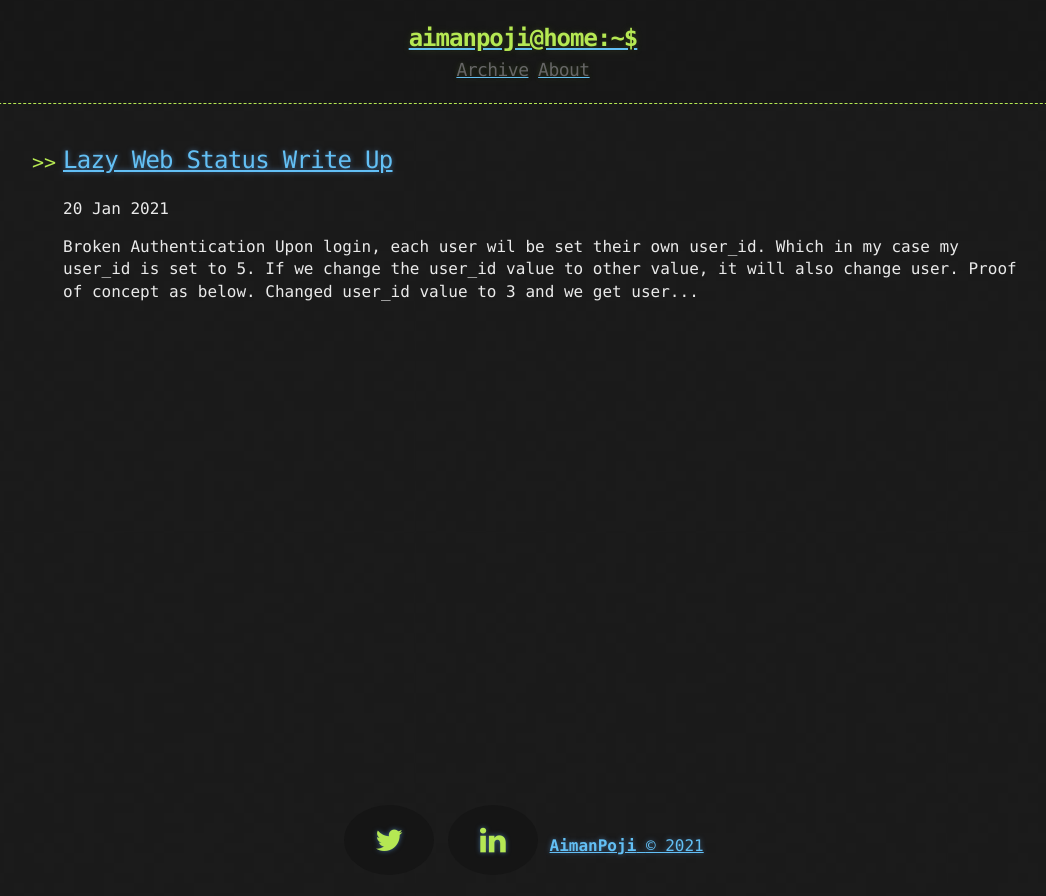
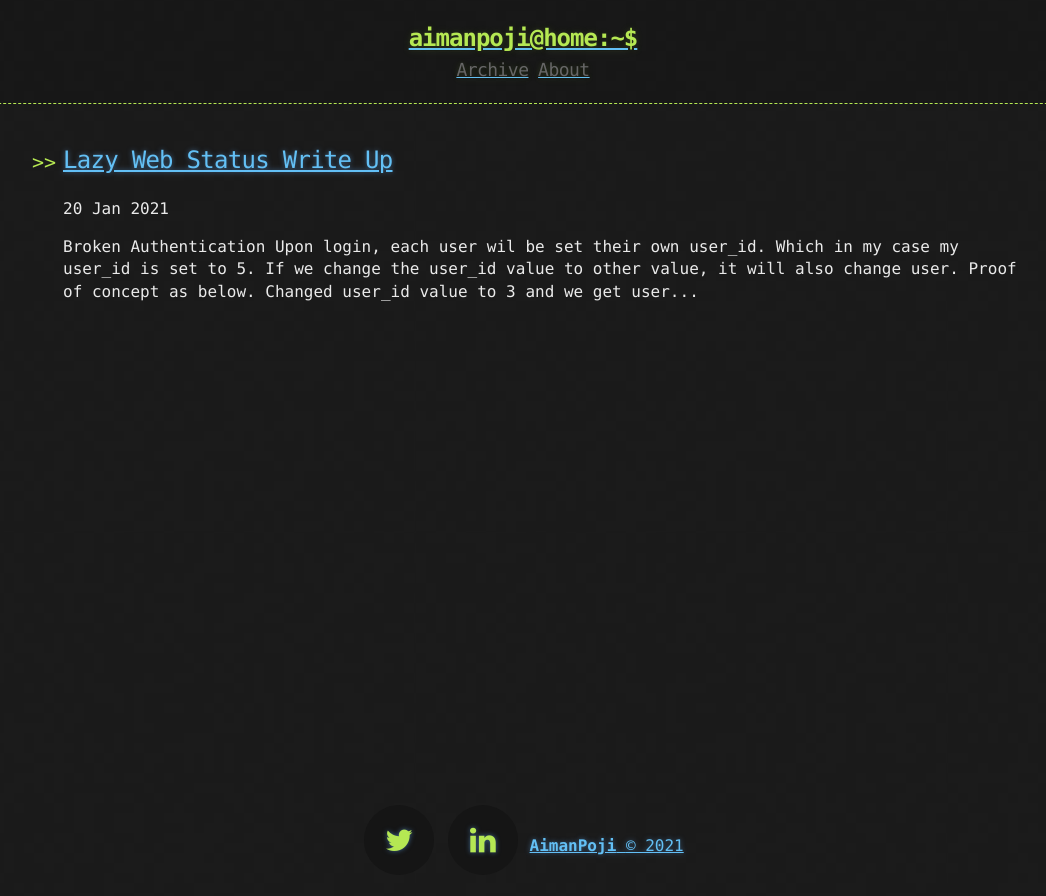
Before and after one commit to aimanpoji/aimanpoji.github.io, a Jekyll site: the page built from index.html, in a window 1280 px wide. Shown: the top 896 px of the page, without its empty margins (117-1163 px from the left). Built offline with Jekyll 4.4.1, drawn with Linux system fonts in a browser that asks for light colours; the list of posts is cut into pages by our own code.

Commit message:
Update footer.html

```diff
--- a/_includes/footer.html
+++ b/_includes/footer.html
@@ -5,7 +5,7 @@
 .fa {
   padding: 20px;
   font-size: 30px;
-  width: 50px;
+  width: 30px;
   text-align: center;
   text-decoration: none;
   margin: 5px 2px;
```
